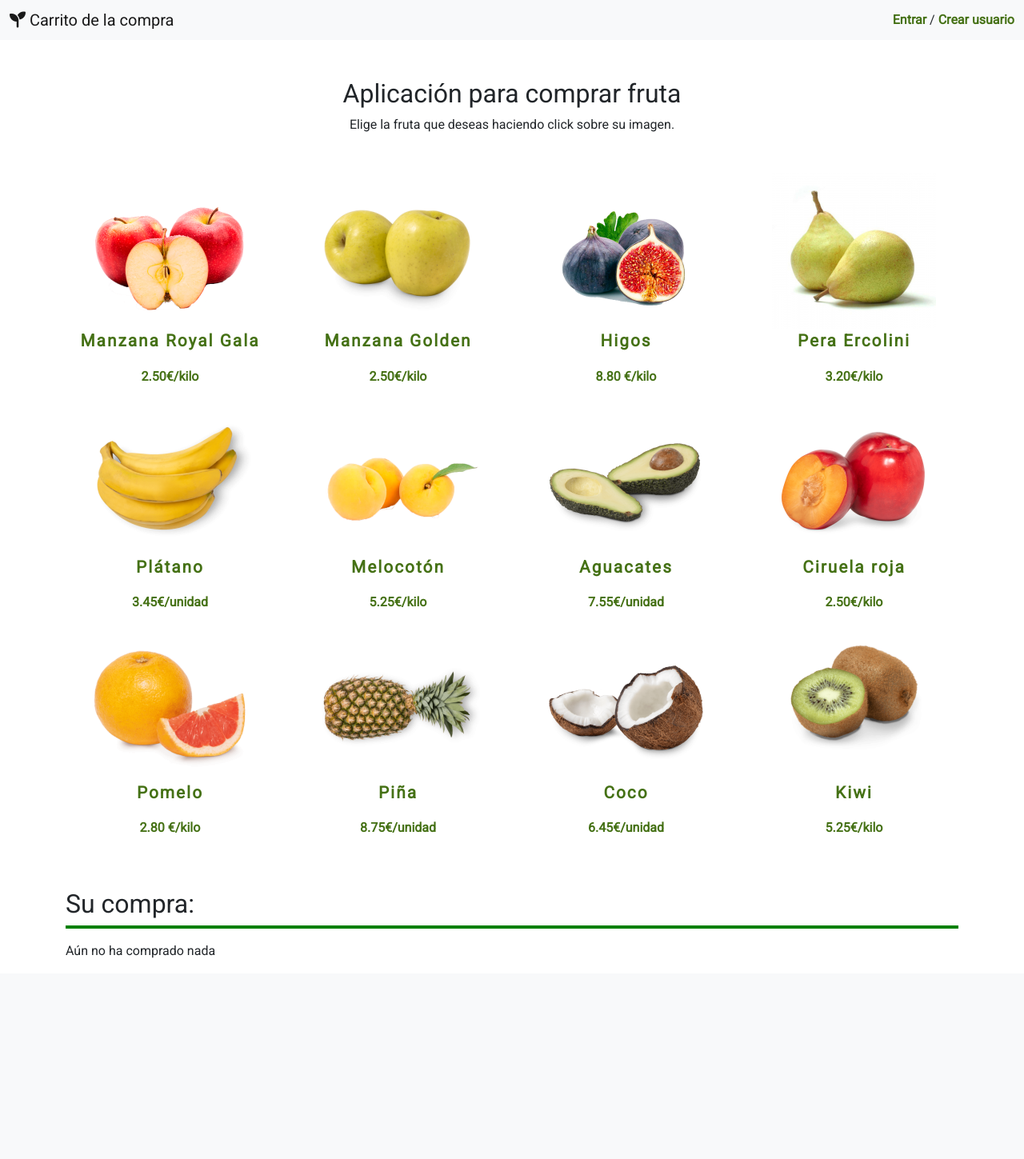
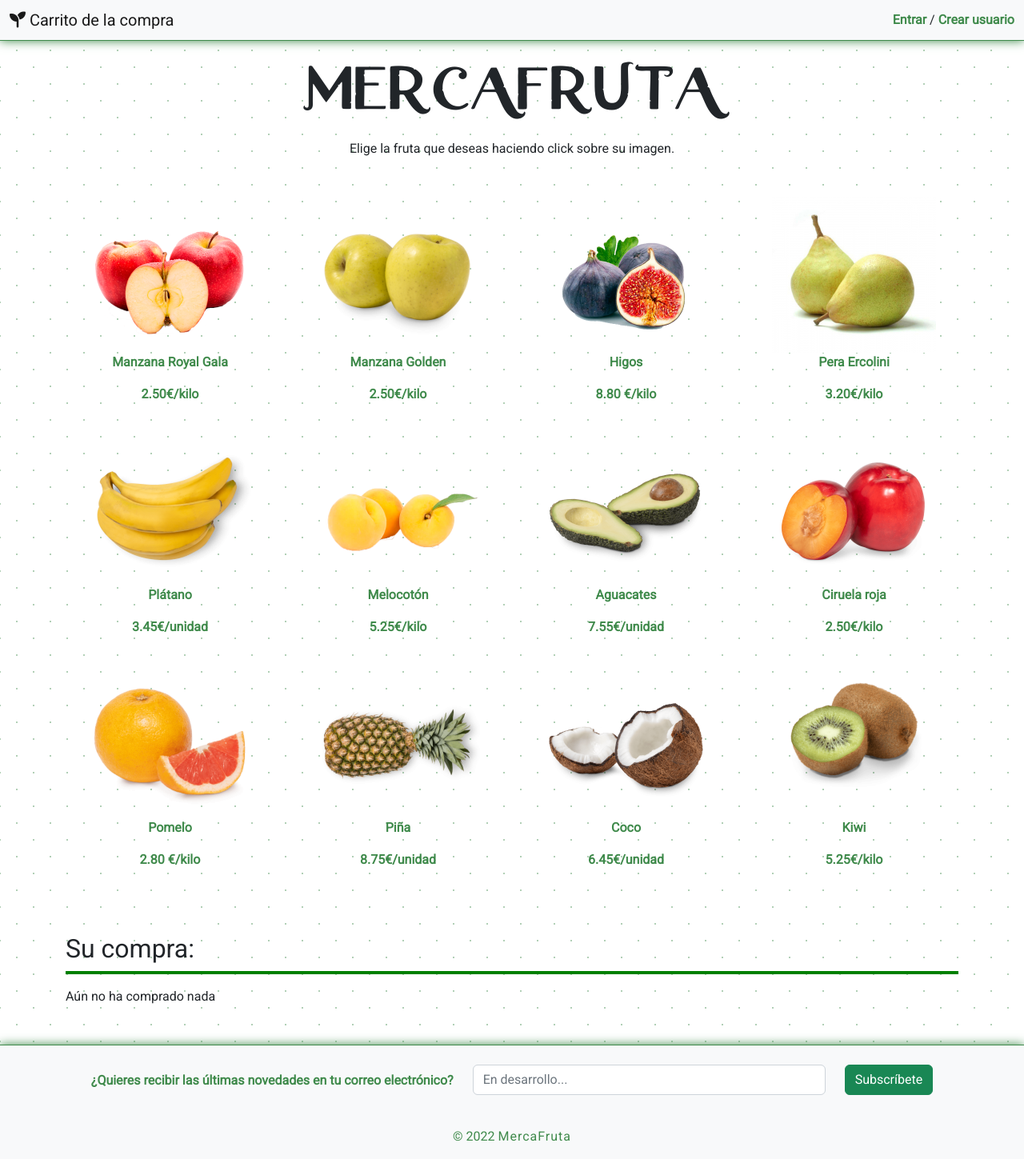
Before and after one commit to JuanelopS/Carrito, a PHP site: page / in a window 1280 px wide. Shown: the whole page at 80% size. Before the commit the page ends 1198 px from the top, so only its background shows below. Run offline with PHP 8.4, Linux system fonts and the light colour scheme; some libraries are stand-ins or nearby versions.

Commit message:
Mejora de la modificación en la cantidad de items existentes en la cesta (carrito.js) y pequeños arreglos css

```diff
--- a/css/estils.css
+++ b/css/estils.css
@@ -1,40 +1,65 @@
 
 @import url('https://fonts.googleapis.com/css2?family=Roboto&display=swap');
 
+@font-face {
+    font-family: Madrigal;
+    src: url(../font/Madrigal.ttf);
+  }
+
+:root{
+    --main-color: #3f8a4b;
+}
 
 *{
     margin: 0;
     padding: 0;
     box-sizing: border-box;
+    user-select: none;
+
 }
 
 body{
     font-family: 'Roboto', sans-serif;
+    background-color: white;
+    background-image:  radial-gradient(var(--main-color) .2px, transparent 1.05px), radial-gradient(var(--main-color) .2px, white 1.05px);
+    background-size: 42px 42px;
+    background-position: 0 0,21px 21px;
 }
 
 a{
     text-decoration: none;
     font-weight: bold;
-    color: #457115;
+    color: var(--main-color);
 }
 
 a:hover {
-    color: #457115;
+    color: var(--main-color);
     font-size: 1.1rem;
 }
 
 /* INDEX.PHP */
 
+header {
+    border-bottom: 1px solid var(--main-color);
+    box-shadow: 0 0 12px var(--main-color);
+}
+
+#logo {
+    font-family: Madrigal, sans-serif;
+    font-size: 6rem;
+}
+
+.productos{
+    margin-bottom: 1rem;
+}
 
 .productos:hover {
-    scale: 1.1;
-    border: 1px solid #457115;
+    scale: 1.05;
+    z-index:99;
+    border: 1px solid var(--main-color);
     border-radius: 15px;
-}
-
-.producto-nombre {
-    font-size: 1.3rem;
-    letter-spacing: 2px;
+    box-shadow: 0 0 12px var(--main-color);
+    font-size: 1.2rem;
 }
 
 #compra{
@@ -88,7 +113,7 @@ a:hover {
     border-radius: 10px;
     background-color: white;
     padding: 1rem;
-    box-shadow: 0 0 11px #84aa5d;
+    box-shadow: 0 0 11px var(--main-color);
     user-select: none;
 }
 
@@ -111,6 +136,25 @@ a:hover {
 /* FORMULARIOS */
 
 .form-control:focus {
-    border-color: #457115;
-    box-shadow: inset 0 1px 1px rgba(0, 0, 0, 0.075), 0 0 8px #457115;
+    border-color: var(--main-color);
+    box-shadow: inset 0 1px 1px rgba(0, 0, 0, 0.075), 0 0 8px var(--main-color);
   }
+
+
+/* FOOTER */
+
+footer {
+    color: var(--main-color);
+    border-top: 1px solid var(--main-color);
+    box-shadow: 0 0 12px var(--main-color);
+}
+
+footer a {
+    color: var(--main-color);
+    letter-spacing: 1px;
+    font-weight: normal;
+}
+
+footer a:hover{
+    color: var(--main-color);
+}
--- a/index.php
+++ b/index.php
@@ -20,7 +20,7 @@ include_once './php/connect.php';
 </head>
 
 <body>
-    <header class="mb-5">
+    <header>
         <nav class="navbar bg-light">
             <div class="container-fluid">
             <span class="navbar-brand mb-0 h1"><i class="fa-solid fa-seedling"></i> Carrito de la compra</span>
@@ -43,7 +43,7 @@ include_once './php/connect.php';
     <div class="container">
         <section class="text-center mb-5">
             <div id="presentacio">
-                <h2>Aplicación para comprar fruta</h2>
+                <h2 id="logo"><span id="logo-texto">MercaFruta</span><lord-icon src="https://cdn.lordicon.com/waqyacxh.json" trigger="hover"style="width:250px;height:250px"></lord-icon></h2>
                 <p>Elige la fruta que deseas haciendo click sobre su imagen.</p>
             </div>
         </section>
@@ -142,7 +142,7 @@ include_once './php/connect.php';
 
         <br><br>  <!-- CHAPUZA TEMPORAL -->
 
-        <section id="compra mt-5">
+        <section id="compra mb-5">
             <div>
                 <div style="border-bottom: 4px solid green">
                     <h2>Su compra:</h2>
@@ -152,6 +152,45 @@ include_once './php/connect.php';
             </div>
         </section>
     </div>
+    <footer class="bg-light text-center text-lg-start mt-5">
+    <div class="container p-4 pb-0">
+        <form action="" onsubmit="return false">
+        <div class="row justify-content-center">
+            <div class="col-auto mb-4 mb-md-0">
+            <p class="pt-2">
+                <strong>¿Quieres recibir las últimas novedades en tu correo electrónico?</strong>
+            </p>
+            </div>
+
+            <div class="col-md-5 col-12 mb-4 mb-md-0">
+            <!-- Email input -->
+            <div class="form-outline mb-4">
+                <input type="email" id="form5Example25" class="form-control" placeholder="En desarrollo..."/>
+            </div>
+            </div>
+
+            <div class="col-auto mb-4 mb-md-0">
+            <!-- Submit button -->
+            <button type="submit" class="btn btn-success mb-4">
+                Subscríbete
+            </button>
+            </div>
+
+        </div>
+
+        </form>
+    </div>
+
+    <!-- Copyright -->
+    <div class="text-center p-3">
+        © 2022
+        <a href=" #">MercaFruta</a>
+    </div>
+    <!-- Copyright -->
+    </footer>
 
     <script src="./js/carrito.js" type="module"></script>
+    <!-- lordicon.com (icon logo) -->
+    <script src="https://cdn.lordicon.com/xdjxvujz.js"></script>
+</body>
 </html>
--- a/js/carrito.js
+++ b/js/carrito.js
@@ -1,19 +1,3 @@
-/*
-Hay que programar un carrito de compra de fruta.
-
-Hay que programar la compra con el carrito:
-
-1) SIN TOCAR EL HTML
-
-2) Usando addEventListener
-
-En la parte inferior debe aparecer la lista de la compra
-con un icono que permita eliminar ese elemento de la lista.
-El total se debe recalcular.
-
-Igual que la sección con las frutas es responsive, la lista también debe serlo
-
-*/
 
 window.onload = () => {
 
@@ -42,13 +26,8 @@ window.onload = () => {
       let nombre = fruta.childNodes[1].getAttribute('nombre');
       let precio = Number(fruta.childNodes[1].getAttribute('precio'));
       let unidad = fruta.childNodes[1].getAttribute('unidad');
-      let cantidad
-      // forzar nº para la cantidad de fruta como respuesta al prompt
-      do {
-        cantidad = Number(prompt(`¿Qué cantidad de ${nombre} desea?`,`1`));
-      } while (isNaN(cantidad) || cantidad === 0);
 
-      agregarFruta(nombre, precio, unidad, cantidad);
+      agregarFruta(nombre, precio, unidad);
     });
   })
 
@@ -59,7 +38,7 @@ window.onload = () => {
      Hago uso de ids aleatorios para evitar problemas al insertar(prompt) o borrar items obtener valores repetidos
   */
 
-  const agregarFruta = (nombre, precio, unidad, cantidad) => {
+  const agregarFruta = (nombre, precio, unidad) => {
 
     let id1 = self.crypto.randomUUID(); // id para borrar
     let id2 = self.crypto.randomUUID(); // id para modificar
@@ -71,7 +50,7 @@ window.onload = () => {
       nombre: nombre,
       precio: precio,
       unidad: (unidad == 'unidad') ? 'u' : 'kilo',
-      cantidad: cantidad
+      cantidad: 1
     };
 
     /* Si ya existe la fruta en el carro, que no añada una nueva linea,
@@ -79,12 +58,23 @@ window.onload = () => {
 
     const existeFruta = listaCompra.some( fruta => (fruta.nombre === nombre) );
 
+    // No existe la fruta, preguntar por primera vez
     if(!existeFruta){
+      // forzar nº para la cantidad de fruta como respuesta al prompt
+      do {
+        item.cantidad = Number(prompt(`¿Qué cantidad de ${nombre} desea?`,`${item.cantidad}`));
+      } while (isNaN(item.cantidad) || item.cantidad === 0);
       listaCompra = [...listaCompra, item];
+
+    // Existe la fruta, preguntar si desea modificar su cantidad, modificando
     } else {
       listaCompra.forEach( fruta => {
         if(fruta.nombre === nombre){
-          fruta.cantidad += cantidad;
+          let cantidad;
+          do {
+            cantidad = Number(prompt(`¿Desea cambiar la cantidad de ${nombre}?`,`${fruta.cantidad}`));
+          } while (isNaN(cantidad) || cantidad === 0);
+          fruta.cantidad = cantidad;
         }
       });
     }
@@ -190,7 +180,12 @@ window.onload = () => {
     textoTotal.innerHTML = `
       Total: ${total.toFixed(2)}€
         <button id="enviarDatos"">
-          <i class="fa-solid fa-cart-shopping"></i>
+        <lord-icon
+            src="https://cdn.lordicon.com/cllunfud.json"
+            trigger="hover"
+            colors="outline:#109121,primary:#0a5c15,secondary:#d1fad7"
+            style="width:60px;height:60px">
+        </lord-icon>
         </button>
     `;
 
--- a/php/login.php
+++ b/php/login.php
@@ -18,7 +18,7 @@
       // login ok -> asignamos la variable de sesión y redirección hacia welcome.php
       $_SESSION["user"] = $name;
       $_SESSION["login_error"] = 3;
-      if($name == "admin"){
+      if($name === "admin"){
         header("location: admin.php");
       } else{
         header("location: welcome.php?user_name=$name");
@@ -32,7 +32,7 @@
       }
       else $_SESSION["login_error"]--;
       if($_SESSION["login_error"] > 0){
-        header("location: ../index.php?error=1");
+        header("location: ./entrar.php?error=1");
       }
       else{
         $_SESSION["login_error"] = 3;
```
Also changed, not shown: font/Madrigal.ttf (added). Lines whose indentation alone changed are shown as unchanged.
